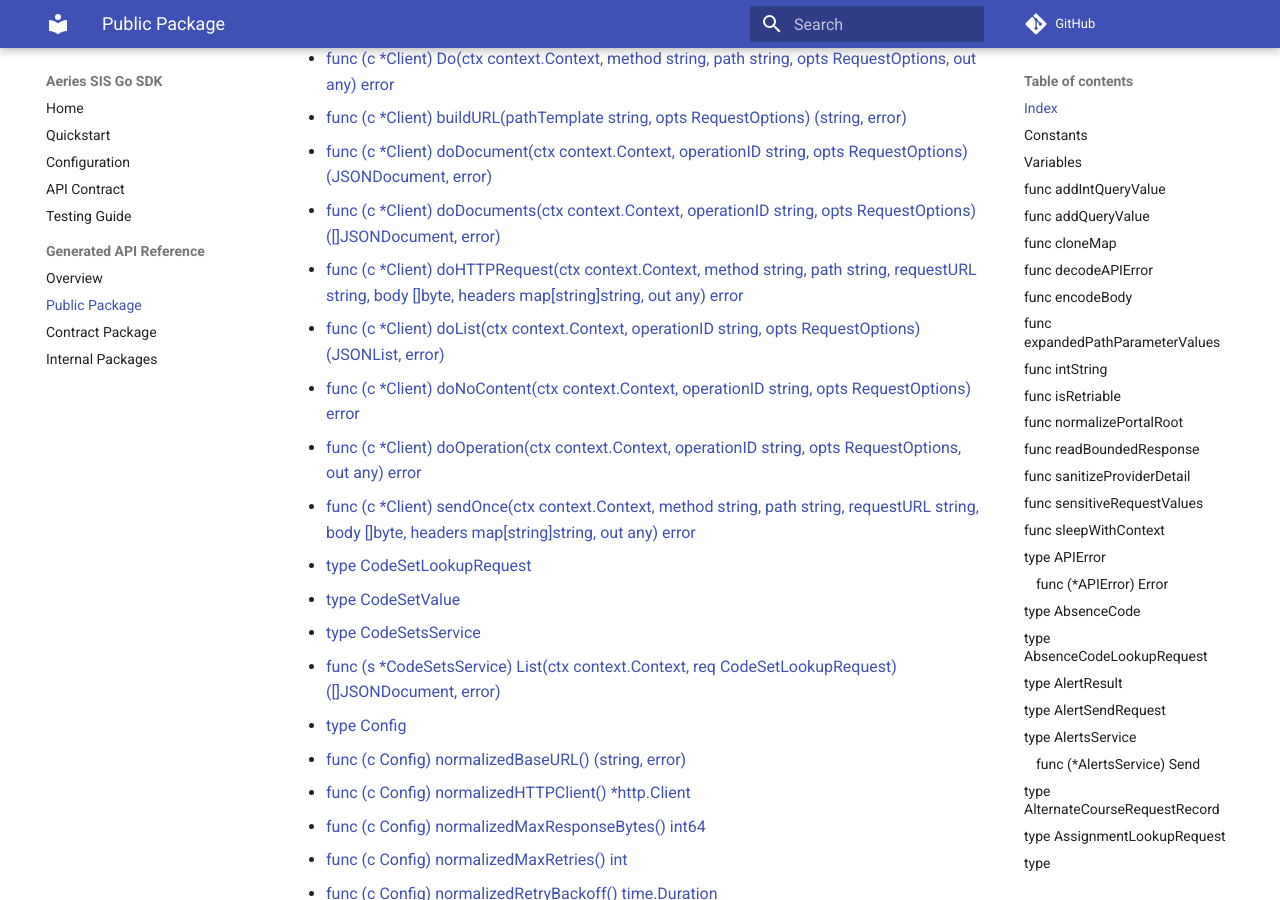
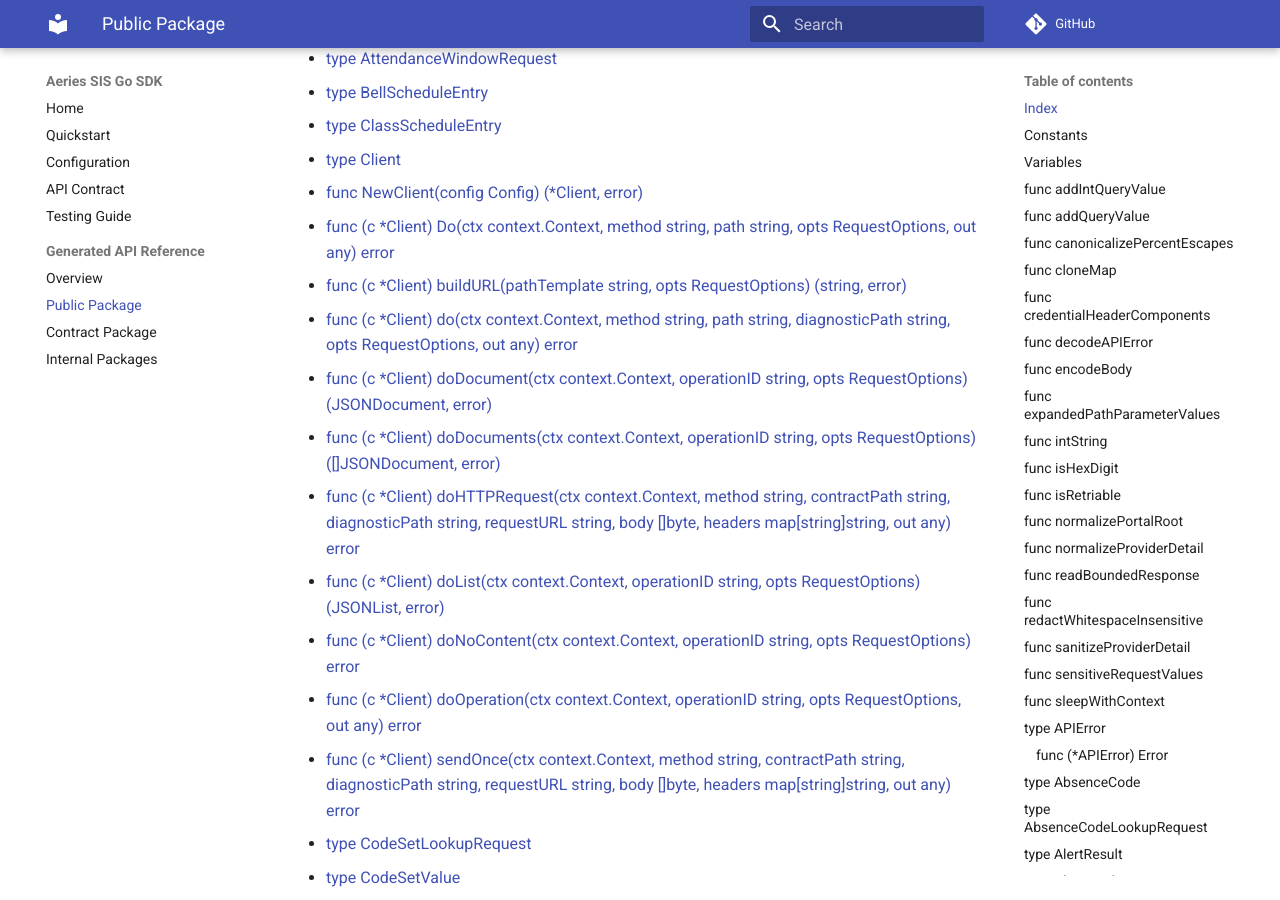
Before and after one commit to herooftimeandspace/aeries-sis-sdk-golang, an MkDocs documentation site: the page built from docs/reference/aeries.md, in a window 1280 px wide and 900 px high, scrolled down 2421 px. Built offline with MkDocs 1.6.1 and Material for MkDocs 9.7.7, drawn with Linux system fonts in a browser that asks for light colours; comment, search, counter and statistics services are not loaded; some of the changed text lies outside the part shown.

Commit message:
Complete response diagnostic redaction
Canonicalize percent escapes, redact secrets despite inserted formatting, unquote cookie credentials, and omit concrete raw request paths from retained errors. This closes the remaining provider-detail disclosure cases while preserving typed contract-path diagnostics.

````diff
--- a/docs/reference/aeries.md
+++ b/docs/reference/aeries.md
@@ -16,14 +16,19 @@ The package is intentionally organized around plain\-language service groups so
 - [Variables](<#variables>)
 - [func addIntQueryValue\(target map\[string\]string, key string, value int\)](<#addIntQueryValue>)
 - [func addQueryValue\(target map\[string\]string, key string, value string\)](<#addQueryValue>)
+- [func canonicalizePercentEscapes\(value string\) string](<#canonicalizePercentEscapes>)
 - [func cloneMap\(source map\[string\]string\) map\[string\]string](<#cloneMap>)
+- [func credentialHeaderComponents\(name string, value string\) \[\]string](<#credentialHeaderComponents>)
 - [func decodeAPIError\(statusCode int, method string, path string, payload \[\]byte, sensitiveValues \[\]string, retainProviderDetail bool\) error](<#decodeAPIError>)
 - [func encodeBody\(body any\) \(\[\]byte, error\)](<#encodeBody>)
 - [func expandedPathParameterValues\(contractPath string, requestURL \*url.URL\) \[\]string](<#expandedPathParameterValues>)
 - [func intString\(value int\) string](<#intString>)
+- [func isHexDigit\(value byte\) bool](<#isHexDigit>)
 - [func isRetriable\(err error\) bool](<#isRetriable>)
 - [func normalizePortalRoot\(rawPath string\) string](<#normalizePortalRoot>)
+- [func normalizeProviderDetail\(detail string\) string](<#normalizeProviderDetail>)
 - [func readBoundedResponse\(reader io.Reader, limit int64\) \(\[\]byte, bool, error\)](<#readBoundedResponse>)
+- [func redactWhitespaceInsensitive\(detail string, value string\) string](<#redactWhitespaceInsensitive>)
 - [func sanitizeProviderDetail\(detail string, sensitiveValues \[\]string\) string](<#sanitizeProviderDetail>)
 - [func sensitiveRequestValues\(certificate string, requestURL string, contractPath string, headers http.Header\) \[\]string](<#sensitiveRequestValues>)
 - [func sleepWithContext\(ctx context.Context, duration time.Duration\) error](<#sleepWithContext>)
@@ -62,13 +67,14 @@ The package is intentionally organized around plain\-language service groups so
   - [func NewClient\(config Config\) \(\*Client, error\)](<#NewClient>)
   - [func \(c \*Client\) Do\(ctx context.Context, method string, path string, opts RequestOptions, out any\) error](<#Client.Do>)
   - [func \(c \*Client\) buildURL\(pathTemplate string, opts RequestOptions\) \(string, error\)](<#Client.buildURL>)
+  - [func \(c \*Client\) do\(ctx context.Context, method string, path string, diagnosticPath string, opts RequestOptions, out any\) error](<#Client.do>)
   - [func \(c \*Client\) doDocument\(ctx context.Context, operationID string, opts RequestOptions\) \(JSONDocument, error\)](<#Client.doDocument>)
   - [func \(c \*Client\) doDocuments\(ctx context.Context, operationID string, opts RequestOptions\) \(\[\]JSONDocument, error\)](<#Client.doDocuments>)
-  - [func \(c \*Client\) doHTTPRequest\(ctx context.Context, method string, path string, requestURL string, body \[\]byte, headers map\[string\]string, out any\) error](<#Client.doHTTPRequest>)
+  - [func \(c \*Client\) doHTTPRequest\(ctx context.Context, method string, contractPath string, diagnosticPath string, requestURL string, body \[\]byte, headers map\[string\]string, out any\) error](<#Client.doHTTPRequest>)
   - [func \(c \*Client\) doList\(ctx context.Context, operationID string, opts RequestOptions\) \(JSONList, error\)](<#Client.doList>)
   - [func \(c \*Client\) doNoContent\(ctx context.Context, operationID string, opts RequestOptions\) error](<#Client.doNoContent>)
   - [func \(c \*Client\) doOperation\(ctx context.Context, operationID string, opts RequestOptions, out any\) error](<#Client.doOperation>)
-  - [func \(c \*Client\) sendOnce\(ctx context.Context, method string, path string, requestURL string, body \[\]byte, headers map\[string\]string, out any\) error](<#Client.sendOnce>)
+  - [func \(c \*Client\) sendOnce\(ctx context.Context, method string, contractPath string, diagnosticPath string, requestURL string, body \[\]byte, headers map\[string\]string, out any\) error](<#Client.sendOnce>)
 - [type CodeSetLookupRequest](<#CodeSetLookupRequest>)
 - [type CodeSetValue](<#CodeSetValue>)
 - [type CodeSetsService](<#CodeSetsService>)
@@ -289,6 +295,15 @@ func addQueryValue(target map[string]string, key string, value string)
 
 addQueryValue records a query parameter only when the caller supplied a meaningful value.
 
+<a name="canonicalizePercentEscapes"></a>
+## func canonicalizePercentEscapes
+
+```go
+func canonicalizePercentEscapes(value string) string
+```
+
+canonicalizePercentEscapes normalizes hexadecimal triplets without changing literal character case.
+
 <a name="cloneMap"></a>
 ## func cloneMap
 
@@ -298,6 +313,15 @@ func cloneMap(source map[string]string) map[string]string
 
 cloneMap copies string keys and values so callers cannot mutate shared request state by accident.
 
+<a name="credentialHeaderComponents"></a>
+## func credentialHeaderComponents
+
+```go
+func credentialHeaderComponents(name string, value string) []string
+```
+
+credentialHeaderComponents extracts tokens that providers may echo without their surrounding header scheme or key.
+
 <a name="decodeAPIError"></a>
 ## func decodeAPIError
 
@@ -334,6 +358,15 @@ func intString(value int) string
 
 intString converts an integer to a decimal string for a path parameter or query string.
 
+<a name="isHexDigit"></a>
+## func isHexDigit
+
+```go
+func isHexDigit(value byte) bool
+```
+
+isHexDigit reports whether a byte can participate in a percent\-encoded triplet.
+
 <a name="isRetriable"></a>
 ## func isRetriable
 
@@ -352,6 +385,15 @@ func normalizePortalRoot(rawPath string) string
 
 normalizePortalRoot preserves an explicit portal root and strips any trailing API suffix from it.
 
+<a name="normalizeProviderDetail"></a>
+## func normalizeProviderDetail
+
+```go
+func normalizeProviderDetail(detail string) string
+```
+
+normalizeProviderDetail removes controls and collapses whitespace so formatting cannot conceal a sensitive value.
+
 <a name="readBoundedResponse"></a>
 ## func readBoundedResponse
 
@@ -361,6 +403,15 @@ func readBoundedResponse(reader io.Reader, limit int64) ([]byte, bool, error)
 
 readBoundedResponse reads at most limit plus one bytes so a payload exactly at the configured limit remains valid.
 
+<a name="redactWhitespaceInsensitive"></a>
+## func redactWhitespaceInsensitive
+
+```go
+func redactWhitespaceInsensitive(detail string, value string) string
+```
+
+redactWhitespaceInsensitive removes a sensitive value even when a provider inserts formatting whitespace inside it.
+
 <a name="sanitizeProviderDetail"></a>
 ## func sanitizeProviderDetail
 
@@ -777,6 +828,15 @@ func (c *Client) buildURL(pathTemplate string, opts RequestOptions) (string, err
 
 buildURL expands path parameters, applies the base URL, and appends any supported query parameters.
 
+<a name="Client.do"></a>
+### func \(\*Client\) do
+
+```go
+func (c *Client) do(ctx context.Context, method string, path string, diagnosticPath string, opts RequestOptions, out any) error
+```
+
+do performs a request while keeping raw caller paths out of retained diagnostic metadata.
+
 <a name="Client.doDocument"></a>
 ### func \(\*Client\) doDocument
 
@@ -799,7 +859,7 @@ doDocuments calls one manifest\-backed operation and decodes the result into a s
 ### func \(\*Client\) doHTTPRequest
 
 ```go
-func (c *Client) doHTTPRequest(ctx context.Context, method string, path string, requestURL string, body []byte, headers map[string]string, out any) error
+func (c *Client) doHTTPRequest(ctx context.Context, method string, contractPath string, diagnosticPath string, requestURL string, body []byte, headers map[string]string, out any) error
 ```
 
 doHTTPRequest sends the HTTP request and retries short\-lived transport failures when configured.
@@ -835,7 +895,7 @@ doOperation resolves one endpoint from the vendored manifest and then sends the
 ### func \(\*Client\) sendOnce
 
 ```go
-func (c *Client) sendOnce(ctx context.Context, method string, path string, requestURL string, body []byte, headers map[string]string, out any) error
+func (c *Client) sendOnce(ctx context.Context, method string, contractPath string, diagnosticPath string, requestURL string, body []byte, headers map[string]string, out any) error
 ```
 
 sendOnce performs a single HTTP attempt and decodes the JSON response when one is present.
````
Also changed, not shown: other parts of docs/reference/aeries.md (+1 -1 lines), docs/configuration.md (+1 -1 lines), 2 other files.
